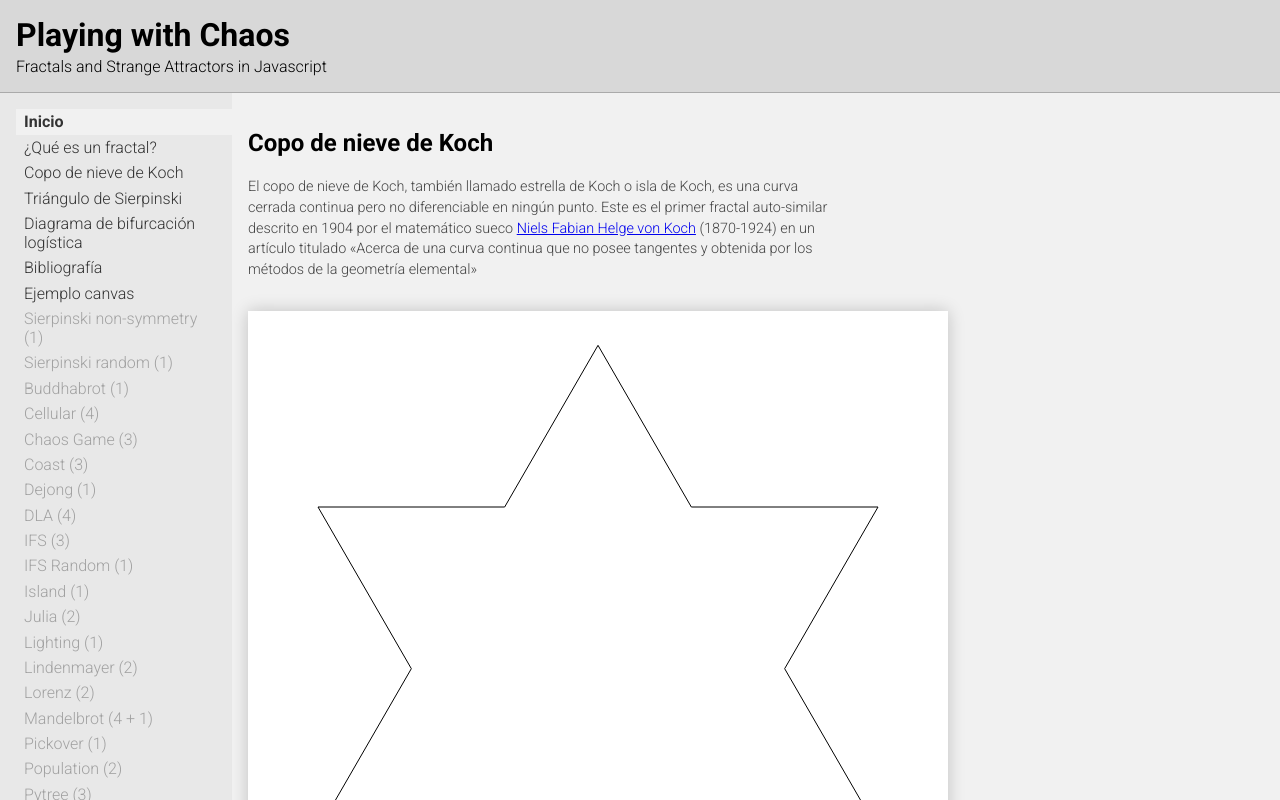
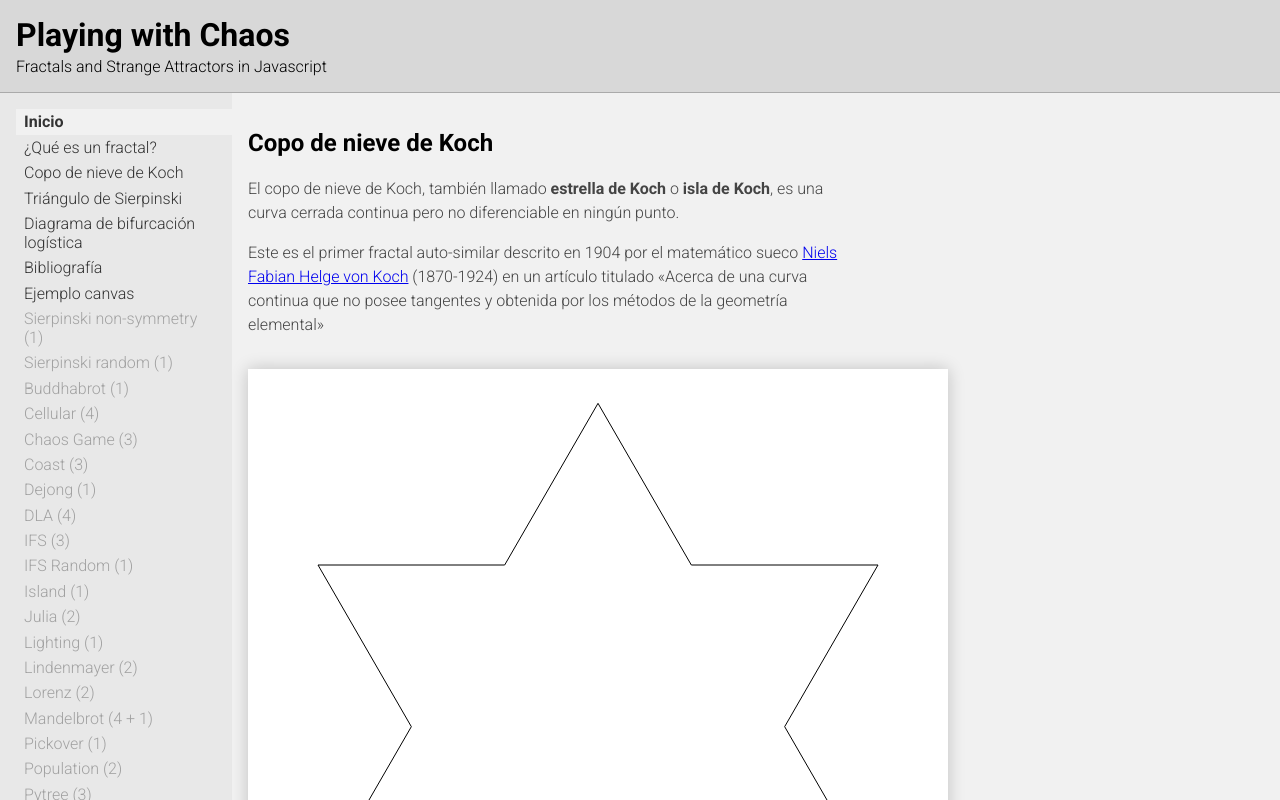
Before and after one commit to Aimanizales/playing-with-chaos, a Next.js app: page /koch in a window 1280 px wide. Shown: the top 800 px of the page. Built offline with nearby package versions, Linux system fonts and the light colour scheme.

Commit message:
Many updates

```diff
--- a/src/components/BibliographyItem/BibliographyItem.tsx
+++ b/src/components/BibliographyItem/BibliographyItem.tsx
@@ -62,7 +62,7 @@ export const BibliographyItem = ({
         {link && (
           <>
             <a href={link} target="_blank">
-              Ver más
+              {link}
             </a>
           </>
         )}
--- a/src/pages/fractal/index.tsx
+++ b/src/pages/fractal/index.tsx
@@ -1,5 +1,4 @@
 import Video from '@/components/Video';
-import { books } from '../bibliography/bibliography';
 
 export default function Page() {
   return (
--- a/src/pages/koch/index.tsx
+++ b/src/pages/koch/index.tsx
@@ -7,9 +7,12 @@ export default function Page() {
     <section>
       <h2>Copo de nieve de Koch</h2>
       <p>
-        El copo de nieve de Koch, también llamado estrella de Koch o isla de
-        Koch, es una curva cerrada continua pero no diferenciable en ningún
-        punto. Este es el primer fractal auto-similar descrito en 1904 por el
+        El copo de nieve de Koch, también llamado{' '}
+        <strong>estrella de Koch</strong> o <strong>isla de Koch</strong>, es
+        una curva cerrada continua pero no diferenciable en ningún punto.
+      </p>
+      <p>
+        Este es el primer fractal auto-similar descrito en 1904 por el
         matemático sueco{' '}
         <a href="https://es.wikipedia.org/wiki/Helge_von_Koch" target="_blank">
           Niels Fabian Helge von Koch
--- a/src/pages/sierpinsky/index.tsx
+++ b/src/pages/sierpinsky/index.tsx
@@ -4,6 +4,7 @@ export default function Page() {
   return (
     <section>
       <h2>Triángulo de Sierpinsky (Sierpinsky Gasket)</h2>
+      <p>Pendiente descripción</p>
       <SierpinskyTriangle />
       <p>
         <a
--- a/src/styles/index.css
+++ b/src/styles/index.css
@@ -22,6 +22,7 @@ footer {
 nav {
   list-style-type: none;
   padding: 1rem;
+  width: 200px;
   min-width: 200px;
   background-color: #e8e8e8;
 }
@@ -43,7 +44,7 @@ nav li a {
 nav li a:hover,
 nav li.selected a {
   background-color: #f1f1f1;
-  font-weight: 700;
+  font-weight: 600;
 }
 
 iframe {
@@ -82,15 +83,12 @@ section {
   max-width: 1020px;
 }
 
-section p {
+section p,
+section li {
   color: #444;
-  font-size: 0.9rem;
-  line-height: 1.3rem;
+  font-size: 1rem;
+  line-height: 1.5rem;
   max-width: 600px;
-}
-
-section i {
-  background-color: #fff;
 }
 
 .references-list {
```
Also changed, not shown: src/pages/bibliography/bibliography.ts (+26 -18 lines), src/pages/index.tsx (+11 -5 lines).
